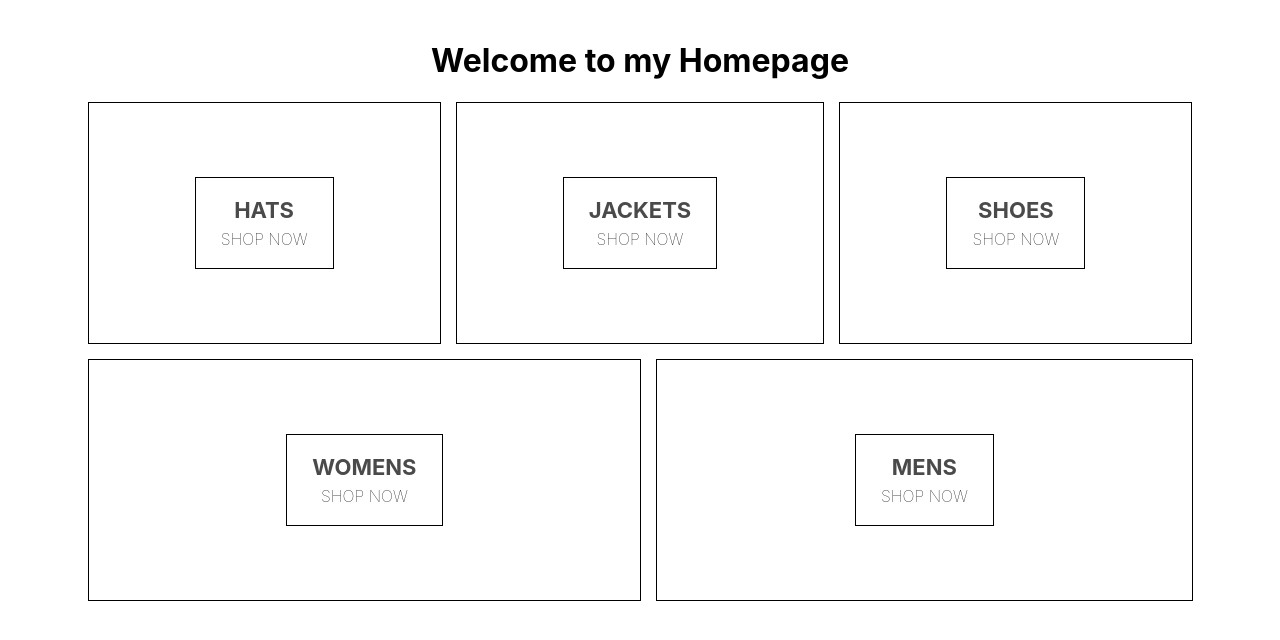
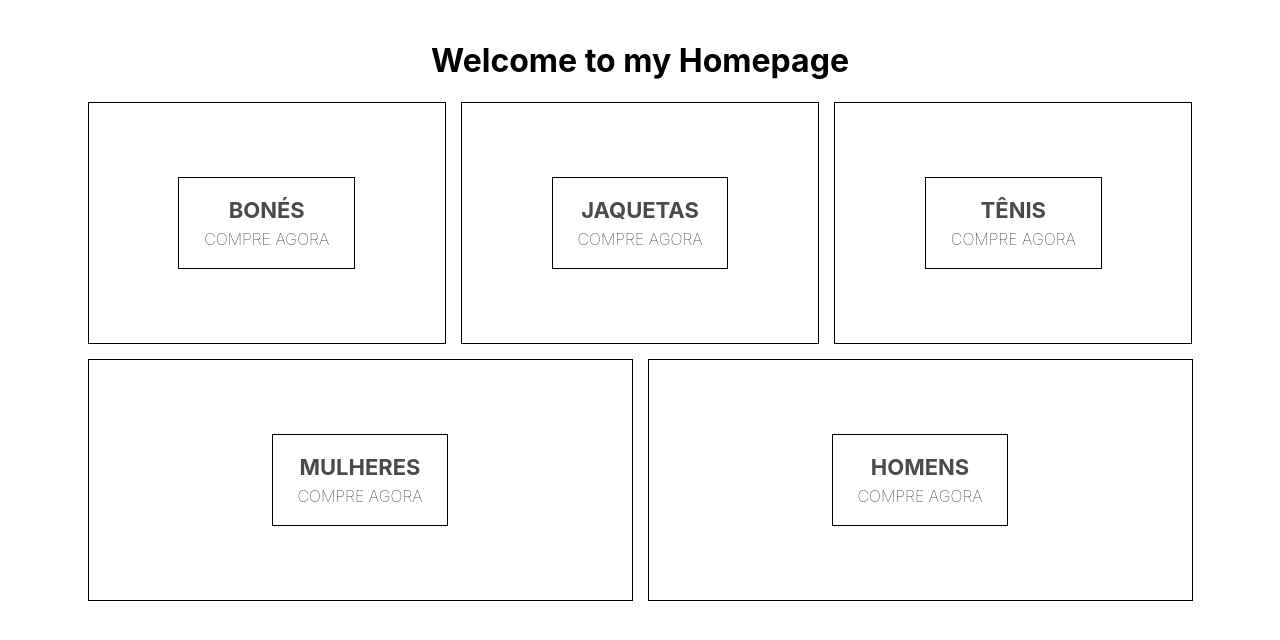
Before and after one commit to MiguelGuerreiro42/ecommerce-project, a React (Create React App) app: page / in a window 1280 px wide. Shown: the top 640 px of the page. Built offline with nearby package versions, Linux system fonts and the light colour scheme.

Commit message:
commit inicial

```diff
--- a/src/homepage.component.jsx
+++ b/src/homepage.component.jsx
@@ -8,32 +8,32 @@ const HomePage = () => (
     <div className='directory-menu'>
       <div className='menu-item'>
         <div className='content'>
-          <div className='title'>HATS</div>
-          <span className='subtitle'>SHOP NOW</span>
+          <div className='title'>BONÉS</div>
+          <span className='subtitle'>COMPRE AGORA</span>
         </div>
       </div>
       <div className='menu-item'>
         <div className='content'>
-          <div className='title'>JACKETS</div>
-          <span className='subtitle'>SHOP NOW</span>
+          <div className='title'>JAQUETAS</div>
+          <span className='subtitle'>COMPRE AGORA</span>
         </div>
       </div>
       <div className='menu-item'>
         <div className='content'>
-          <div className='title'>SHOES</div>
-          <span className='subtitle'>SHOP NOW</span>
+          <div className='title'>TÊNIS</div>
+          <span className='subtitle'>COMPRE AGORA</span>
         </div>
       </div>
       <div className='menu-item'>
         <div className='content'>
-          <div className='title'>WOMENS</div>
-          <span className='subtitle'>SHOP NOW</span>
+          <div className='title'>MULHERES</div>
+          <span className='subtitle'>COMPRE AGORA</span>
         </div>
       </div>
       <div className='menu-item'>
         <div className='content'>
-          <div className='title'>MENS</div>
-          <span className='subtitle'>SHOP NOW</span>
+          <div className='title'>HOMENS</div>
+          <span className='subtitle'>COMPRE AGORA</span>
         </div>
       </div>
     </div>
```
